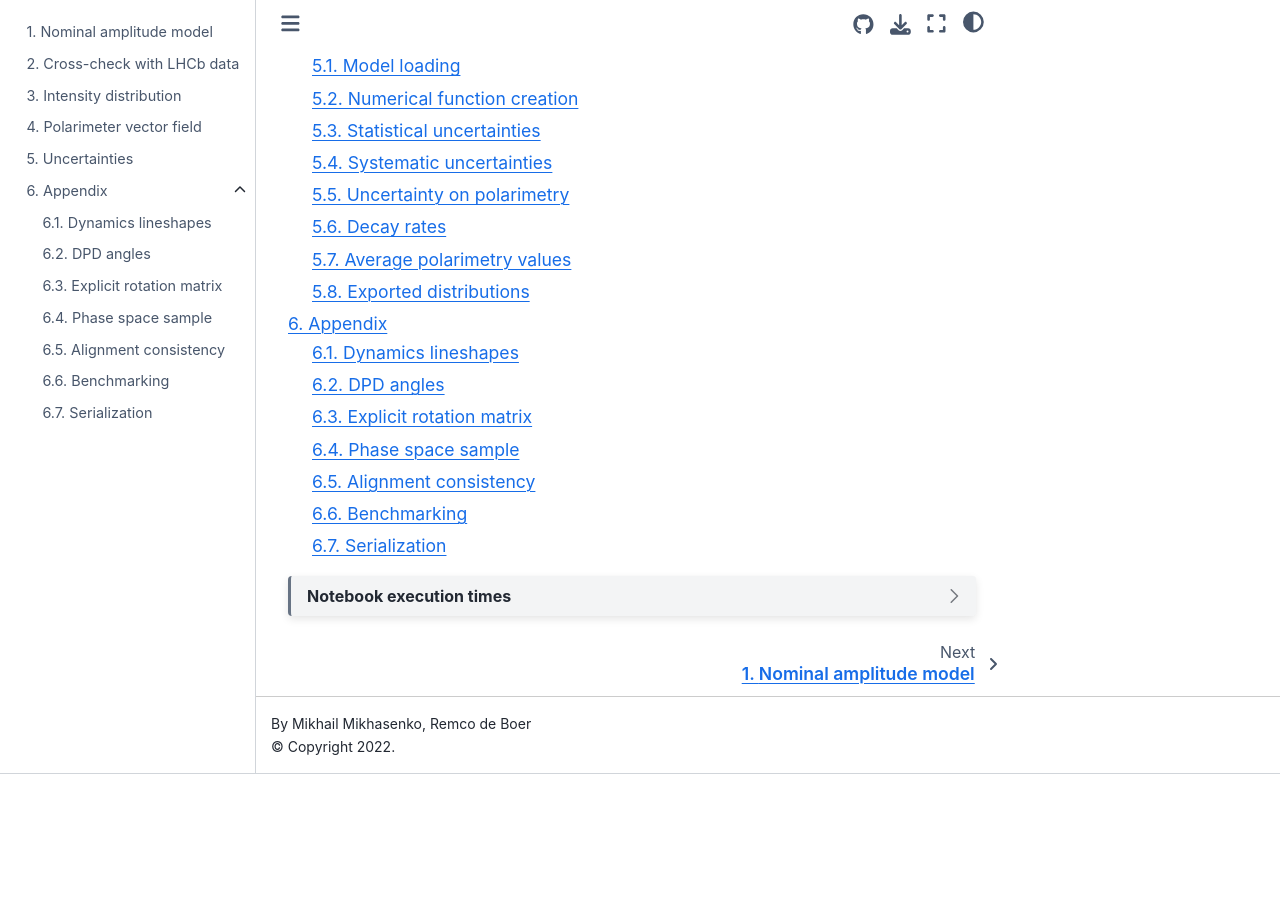
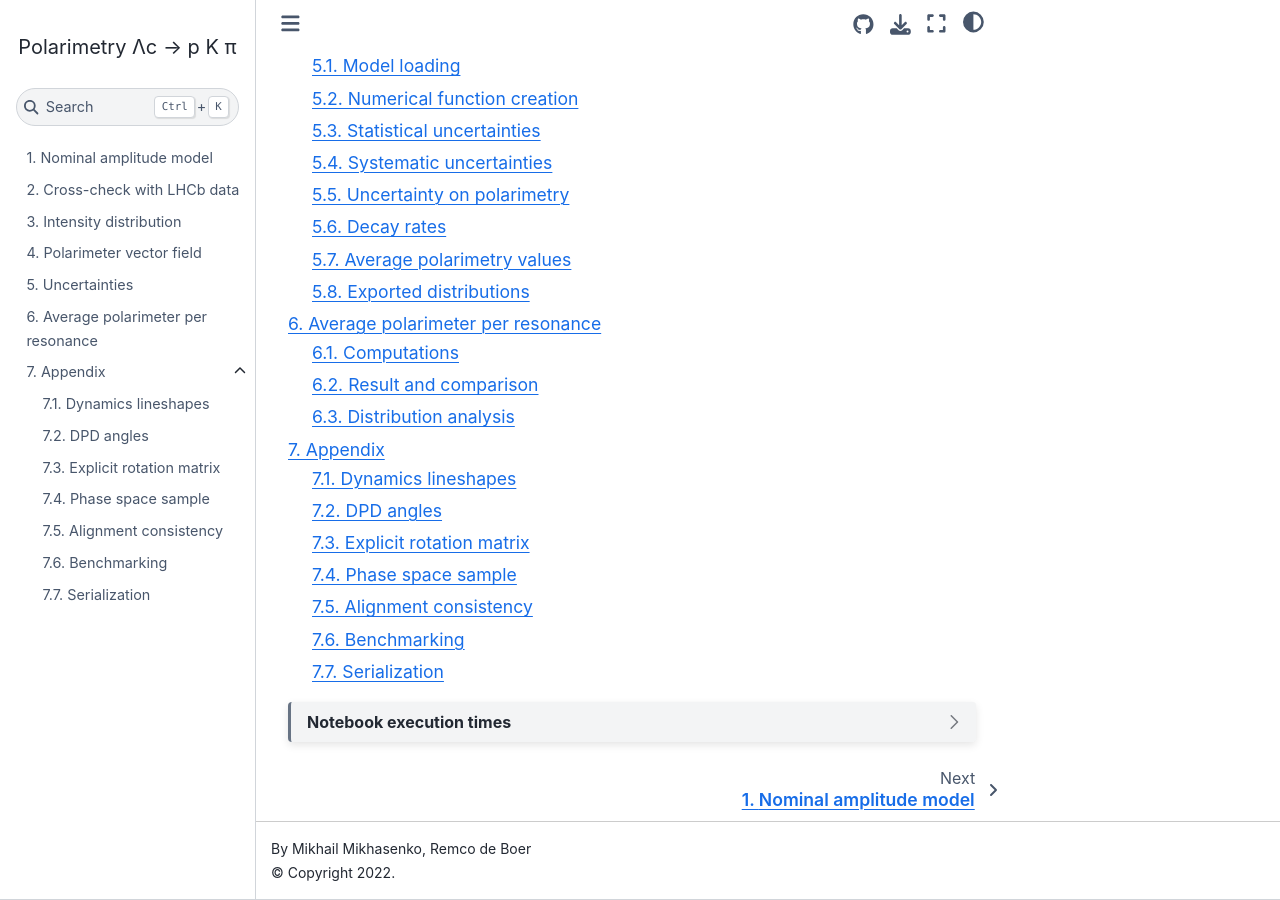
Before and after one commit to ComPWA/polarimetry, a Sphinx documentation site: the page built from docs/index.md, in a window 1280 px wide and 900 px high, scrolled down 615 px. Built offline with Sphinx 7.4.7 and the Sphinx Book theme 1.1.4, drawn with Linux system fonts in a browser that asks for light colours; pages that are not in the unit, such as notebooks, are missing from menus; the version number could not be read and is left out; comment, search, counter and statistics services are not loaded; before the commit the page ends 1389 px from its top, so only the background shows below that.

Commit message:
DOC: compute 𝛼̅𝑧 for each resonance

````diff
--- a/docs/index.md
+++ b/docs/index.md
@@ -27,6 +27,7 @@ cross-check
 intensity
 polarimetry
 uncertainties
+resonance-polarimetry
 appendix
 API <api/polarimetry>
 ```
--- a/setup.cfg
+++ b/setup.cfg
@@ -28,6 +28,7 @@ doc =
     cairosvg
     importlib-metadata; python_version <"3.8.0"
     ipywidgets
+    kaleido  # plotly static figure export
     matplotlib
     matplotlib-inline !=0.1.5  # problem with plt.ioff()
     myst-nb >=0.14  # nb_render_markdown_format for Markdown tables
````
Also changed, not shown: .cspell.json, docs/resonance-polarimetry.ipynb (added).
